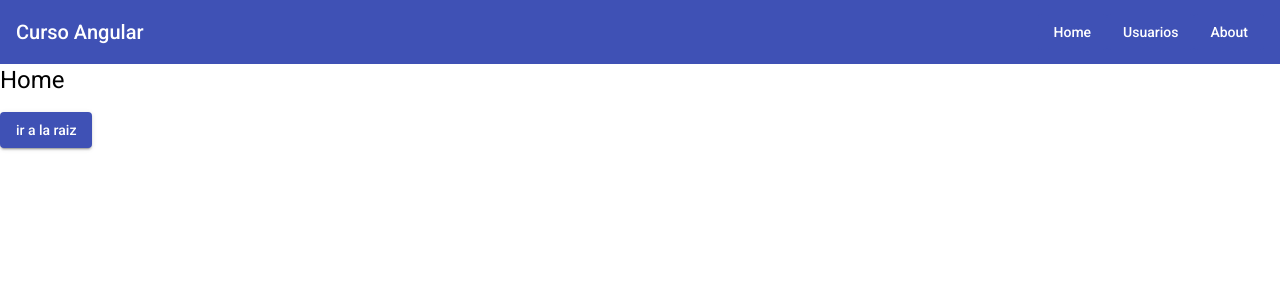
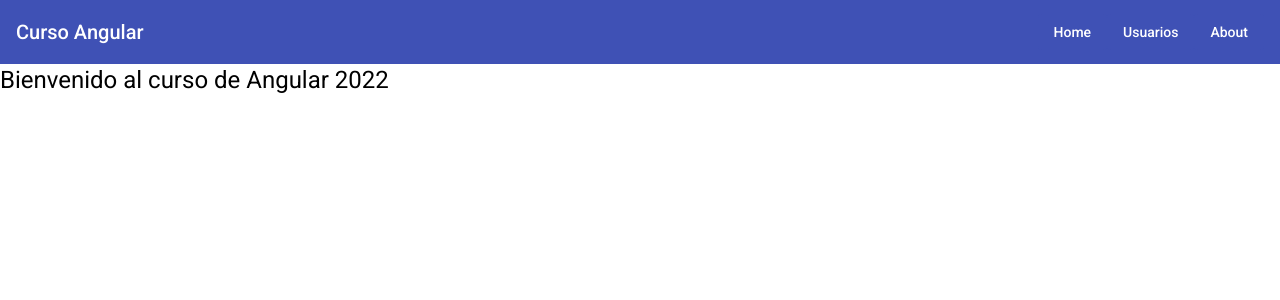
Before and after one commit to jordi-olivares/crudAngular, an Angular app: page /home in a window 1280 px wide. Shown: the top 300 px of the page. Built offline with nearby package versions, Linux system fonts and the light colour scheme.

Commit message:
implementando el npm-run-all y el servidor

```diff
--- a/package.json
+++ b/package.json
@@ -3,7 +3,9 @@
   "version": "0.0.0",
   "scripts": {
     "ng": "ng",
-    "start": "ng serve",
+    "start": "run-p start:api start:app",
+    "start:app":"ng serve",
+    "start:api":"json-server --watch src/db/db.json",
     "build": "ng build",
     "watch": "ng build --watch --configuration development",
     "test": "ng test"
@@ -30,11 +32,13 @@
     "@angular/compiler-cli": "^14.2.0",
     "@types/jasmine": "~4.0.0",
     "jasmine-core": "~4.3.0",
+    "json-server": "^0.17.0",
     "karma": "~6.4.0",
     "karma-chrome-launcher": "~3.1.0",
     "karma-coverage": "~2.2.0",
     "karma-jasmine": "~5.1.0",
     "karma-jasmine-html-reporter": "~2.0.0",
+    "npm-run-all": "^4.1.5",
     "typescript": "~4.7.2"
   }
 }
--- a/src/app/pages/about/about.component.html
+++ b/src/app/pages/about/about.component.html
@@ -1,3 +1,2 @@
-<p>componente acerca de la página</p>
-<button routerLink="/" class="red">ir a la raiz</button>
+<p>Acerca del curso</p>
 <app-policy></app-policy>
--- a/src/app/pages/home/home.component.html
+++ b/src/app/pages/home/home.component.html
@@ -1,2 +1 @@
-<h1>Home</h1>
-<button routerLink="/" mat-raised-button color="primary">ir a la raiz</button>
+<h1>Bienvenido al curso de Angular 2022</h1>
--- /dev/null
+++ b/src/db/db.json
@@ -0,0 +1,5 @@
+{
+    "users":[
+        {"id":1,"name":"john wick","phone":"55555","age":45}
+    ]
+}
```
Also changed, not shown: 1 other file (tests, documents, lock files or other folders).
